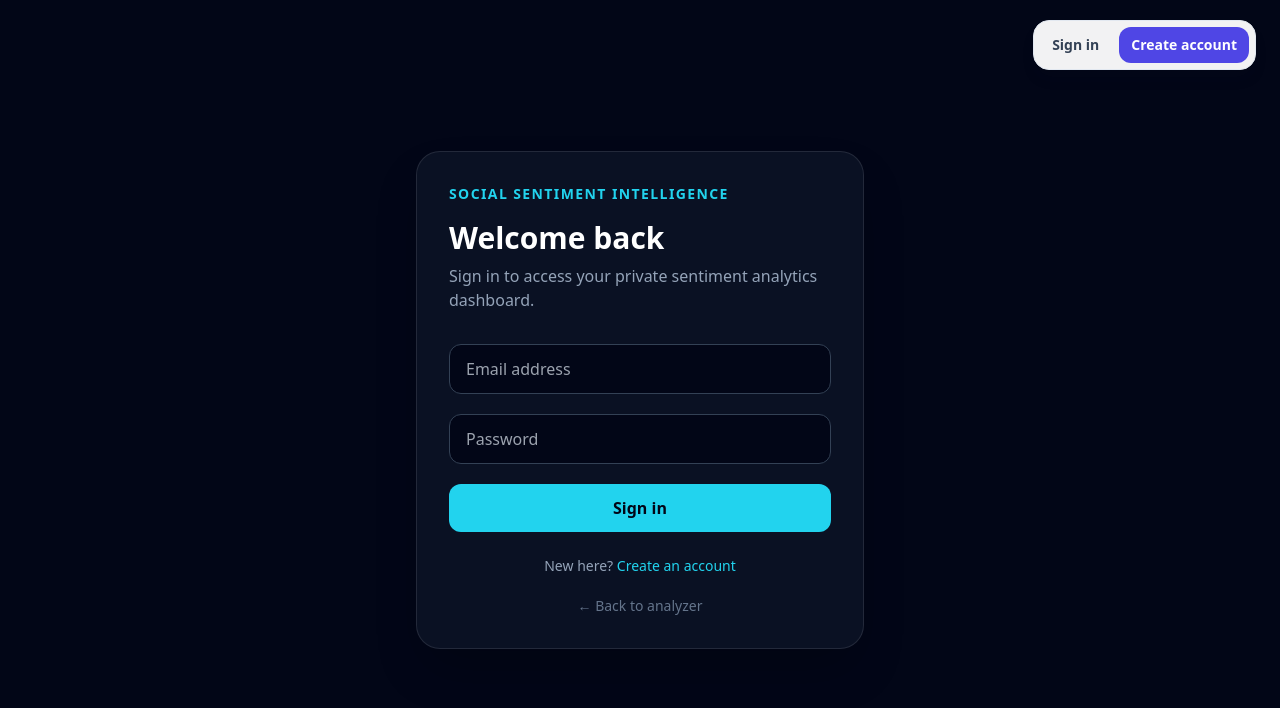
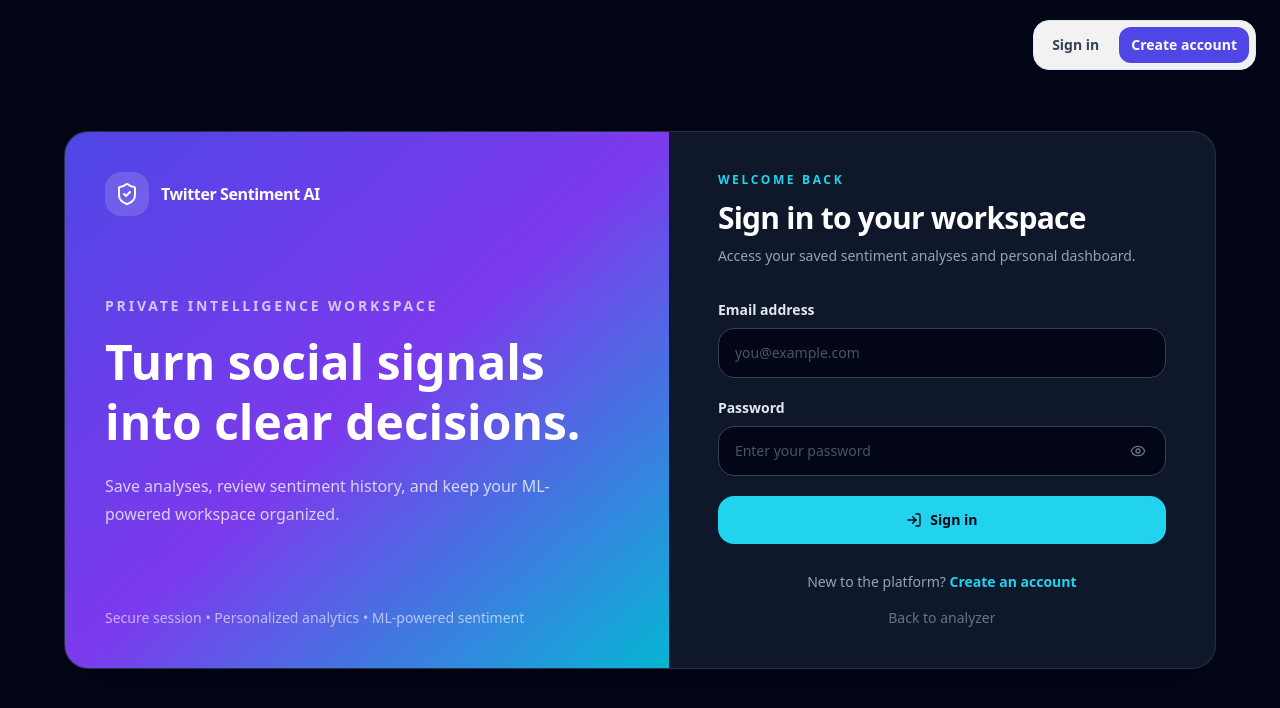
Before and after one commit to hack2ai/twitter-sentiment-analysis, a Next.js app in the folder frontend/: page /login in a window 1280 px wide. Shown: the top 708 px of the page. Built offline with nearby package versions, Linux system fonts and the light colour scheme; no server answers.

Commit message:
polish professional login experience

```diff
--- a/frontend/src/app/login/page.tsx
+++ b/frontend/src/app/login/page.tsx
@@ -3,6 +3,7 @@
 import Link from "next/link";
 import { FormEvent, useState } from "react";
 import { useRouter } from "next/navigation";
+import { Eye, EyeOff, LogIn, ShieldCheck } from "lucide-react";
 import { login } from "@/lib/api";
 import { saveSession } from "@/lib/auth";
 
@@ -10,29 +11,130 @@ export default function LoginPage() {
   const router = useRouter();
   const [email, setEmail] = useState("");
   const [password, setPassword] = useState("");
+  const [showPassword, setShowPassword] = useState(false);
   const [error, setError] = useState("");
   const [loading, setLoading] = useState(false);
 
-  async function handleSubmit(event: FormEvent) {
-    event.preventDefault(); setError(""); setLoading(true);
-    try { const session = await login(email, password); saveSession(session.access_token, session.user); router.push("/dashboard"); }
-    catch (err) { setError(err instanceof Error ? err.message : "Unable to sign in."); }
-    finally { setLoading(false); }
+  async function handleSubmit(event: FormEvent<HTMLFormElement>) {
+    event.preventDefault();
+    setError("");
+
+    const normalizedEmail = email.trim().toLowerCase();
+    if (!normalizedEmail || !password) {
+      setError("Enter your email address and password.");
+      return;
+    }
+
+    setLoading(true);
+    try {
+      const session = await login(normalizedEmail, password);
+      saveSession(session.access_token, session.user);
+      router.replace("/dashboard");
+    } catch (err) {
+      setError(err instanceof Error ? err.message : "Unable to sign in.");
+    } finally {
+      setLoading(false);
+    }
   }
 
-  return <main className="min-h-screen bg-slate-950 text-white flex items-center justify-center p-6">
-    <section className="w-full max-w-md rounded-3xl border border-white/10 bg-slate-900/70 p-8 shadow-2xl">
-      <p className="text-sm font-semibold tracking-widest text-cyan-400 uppercase">Social Sentiment Intelligence</p>
-      <h1 className="mt-4 text-3xl font-bold">Welcome back</h1>
-      <p className="mt-2 text-slate-400">Sign in to access your private sentiment analytics dashboard.</p>
-      <form onSubmit={handleSubmit} className="mt-8 space-y-5">
-        <input type="email" value={email} onChange={e => setEmail(e.target.value)} placeholder="Email address" required className="w-full rounded-xl border border-slate-700 bg-slate-950 px-4 py-3 outline-none focus:border-cyan-400" />
-        <input type="password" value={password} onChange={e => setPassword(e.target.value)} placeholder="Password" required className="w-full rounded-xl border border-slate-700 bg-slate-950 px-4 py-3 outline-none focus:border-cyan-400" />
-        {error && <p className="rounded-lg bg-red-500/10 p-3 text-sm text-red-300">{error}</p>}
-        <button disabled={loading} className="w-full rounded-xl bg-cyan-400 px-4 py-3 font-bold text-slate-950 disabled:opacity-50">{loading ? "Signing in..." : "Sign in"}</button>
-      </form>
-      <p className="mt-6 text-center text-sm text-slate-400">New here? <Link href="/register" className="text-cyan-400 hover:underline">Create an account</Link></p>
-      <Link href="/" className="mt-5 block text-center text-sm text-slate-500 hover:text-white">← Back to analyzer</Link>
-    </section>
-  </main>;
+  return (
+    <main className="min-h-screen bg-slate-950 px-4 py-8 text-white sm:px-6">
+      <div className="mx-auto flex min-h-[calc(100vh-4rem)] max-w-6xl items-center justify-center">
+        <section className="grid w-full overflow-hidden rounded-3xl border border-white/10 bg-slate-900 shadow-2xl shadow-black/30 lg:grid-cols-[1.05fr_.95fr]">
+          <div className="hidden bg-gradient-to-br from-indigo-600 via-violet-600 to-cyan-500 p-10 lg:flex lg:flex-col lg:justify-between">
+            <div>
+              <div className="flex items-center gap-3">
+                <span className="flex h-11 w-11 items-center justify-center rounded-2xl bg-white/15 backdrop-blur">
+                  <ShieldCheck className="h-6 w-6" />
+                </span>
+                <span className="font-black tracking-tight">Twitter Sentiment AI</span>
+              </div>
+              <div className="mt-20">
+                <p className="text-sm font-bold uppercase tracking-[0.2em] text-white/70">Private intelligence workspace</p>
+                <h1 className="mt-4 text-5xl font-black leading-tight">Turn social signals into clear decisions.</h1>
+                <p className="mt-5 max-w-md text-base leading-7 text-white/75">Save analyses, review sentiment history, and keep your ML-powered workspace organized.</p>
+              </div>
+            </div>
+            <p className="text-sm text-white/60">Secure session • Personalized analytics • ML-powered sentiment</p>
+          </div>
+
+          <div className="p-7 sm:p-10">
+            <div className="mx-auto max-w-md">
+              <div className="mb-8 lg:hidden">
+                <div className="flex items-center gap-3">
+                  <span className="flex h-11 w-11 items-center justify-center rounded-2xl bg-gradient-to-br from-indigo-500 to-purple-600">
+                    <ShieldCheck className="h-6 w-6" />
+                  </span>
+                  <span className="text-xl font-black">Twitter Sentiment AI</span>
+                </div>
+              </div>
+
+              <p className="text-xs font-black uppercase tracking-[0.22em] text-cyan-400">Welcome back</p>
+              <h2 className="mt-3 text-3xl font-black tracking-tight">Sign in to your workspace</h2>
+              <p className="mt-2 text-sm leading-6 text-slate-400">Access your saved sentiment analyses and personal dashboard.</p>
+
+              <form onSubmit={handleSubmit} className="mt-8 space-y-5">
+                <div>
+                  <label htmlFor="email" className="mb-2 block text-sm font-bold text-slate-200">Email address</label>
+                  <input
+                    id="email"
+                    type="email"
+                    value={email}
+                    onChange={(event) => setEmail(event.target.value)}
+                    autoComplete="email"
+                    placeholder="you@example.com"
+                    required
+                    className="w-full rounded-2xl border border-slate-700 bg-slate-950 px-4 py-3.5 text-sm outline-none transition placeholder:text-slate-600 focus:border-cyan-400 focus:ring-4 focus:ring-cyan-400/10"
+                  />
+                </div>
+
+                <div>
+                  <label htmlFor="password" className="mb-2 block text-sm font-bold text-slate-200">Password</label>
+                  <div className="relative">
+                    <input
+                      id="password"
+                      type={showPassword ? "text" : "password"}
+                      value={password}
+                      onChange={(event) => setPassword(event.target.value)}
+                      autoComplete="current-password"
+                      placeholder="Enter your password"
+                      required
+                      className="w-full rounded-2xl border border-slate-700 bg-slate-950 px-4 py-3.5 pr-12 text-sm outline-none transition placeholder:text-slate-600 focus:border-cyan-400 focus:ring-4 focus:ring-cyan-400/10"
+                    />
+                    <button
+                      type="button"
+                      onClick={() => setShowPassword((visible) => !visible)}
+                      aria-label={showPassword ? "Hide password" : "Show password"}
+                      className="absolute right-3 top-1/2 -translate-y-1/2 rounded-lg p-2 text-slate-500 transition hover:bg-slate-800 hover:text-white"
+                    >
+                      {showPassword ? <EyeOff className="h-4 w-4" /> : <Eye className="h-4 w-4" />}
+                    </button>
+                  </div>
+                </div>
+
+                {error && (
+                  <div role="alert" className="rounded-2xl border border-red-400/20 bg-red-400/10 p-3.5 text-sm text-red-200">
+                    {error}
+                  </div>
+                )}
+
+                <button
+                  type="submit"
+                  disabled={loading}
+                  className="inline-flex w-full items-center justify-center gap-2 rounded-2xl bg-cyan-400 px-4 py-3.5 text-sm font-black text-slate-950 transition hover:bg-cyan-300 disabled:cursor-not-allowed disabled:opacity-50"
+                >
+                  {loading ? <span className="animate-pulse">Signing in...</span> : <><LogIn className="h-4 w-4" /> Sign in</>}
+                </button>
+              </form>
+
+              <p className="mt-7 text-center text-sm text-slate-400">
+                New to the platform? <Link href="/register" className="font-bold text-cyan-400 hover:text-cyan-300">Create an account</Link>
+              </p>
+              <Link href="/" className="mt-4 block text-center text-sm text-slate-500 transition hover:text-white">Back to analyzer</Link>
+            </div>
+          </div>
+        </section>
+      </div>
+    </main>
+  );
 }
```
